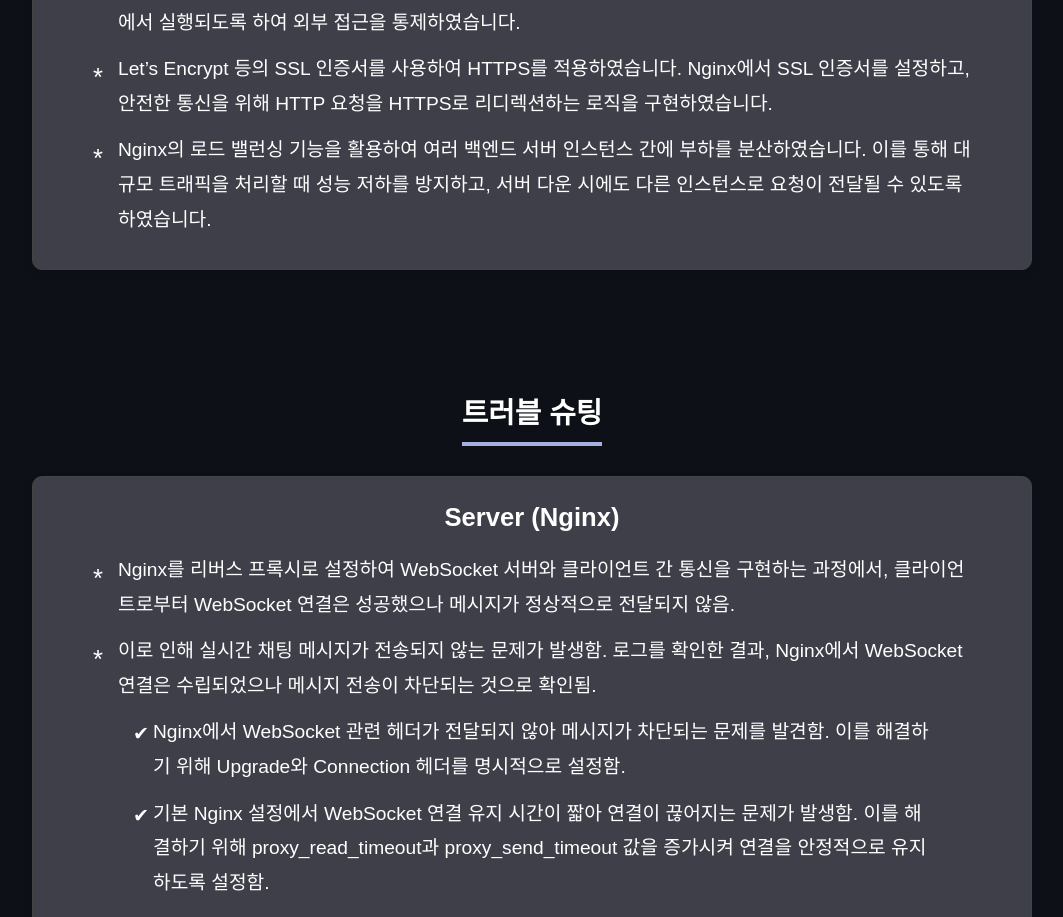
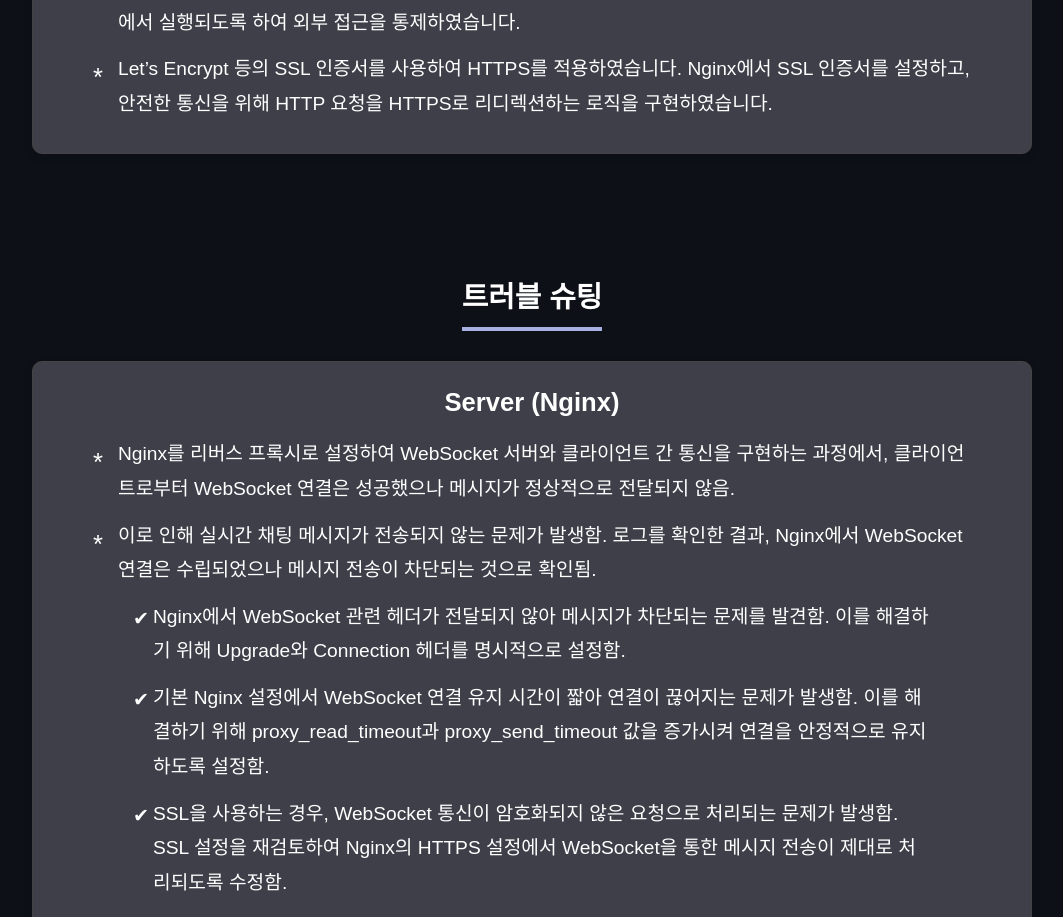
Before and after one commit to Kyumin-Chang/portfolio, a React (Vite) app: page /project/3 in a window 1280 px wide. Shown: the part 3841-4758 px from the top of the page, without its empty margins (108-1171 px from the left). Built offline with nearby package versions, Linux system fonts and the light colour scheme.

Commit message:
chore: golang 백엔드 관련 내용 수정

```diff
--- a/src/pages/Project3.jsx
+++ b/src/pages/Project3.jsx
@@ -193,10 +193,6 @@
                                         <li>Let’s Encrypt 등의 SSL 인증서를 사용하여 HTTPS를 적용하였습니다. Nginx에서 SSL 인증서를 설정하고, 안전한
                                             통신을 위해 HTTP 요청을 HTTPS로 리디렉션하는 로직을 구현하였습니다.
                                         </li>
-                                        <li>
-                                            Nginx의 로드 밸런싱 기능을 활용하여 여러 백엔드 서버 인스턴스 간에 부하를 분산하였습니다. 이를 통해 대규모 트래픽을 처리할 때
-                                            성능 저하를 방지하고, 서버 다운 시에도 다른 인스턴스로 요청이 전달될 수 있도록 하였습니다.
-                                        </li>
                                     </ul>
                                 </ContentCategory>
                             </ProjectContentGrid>
```
